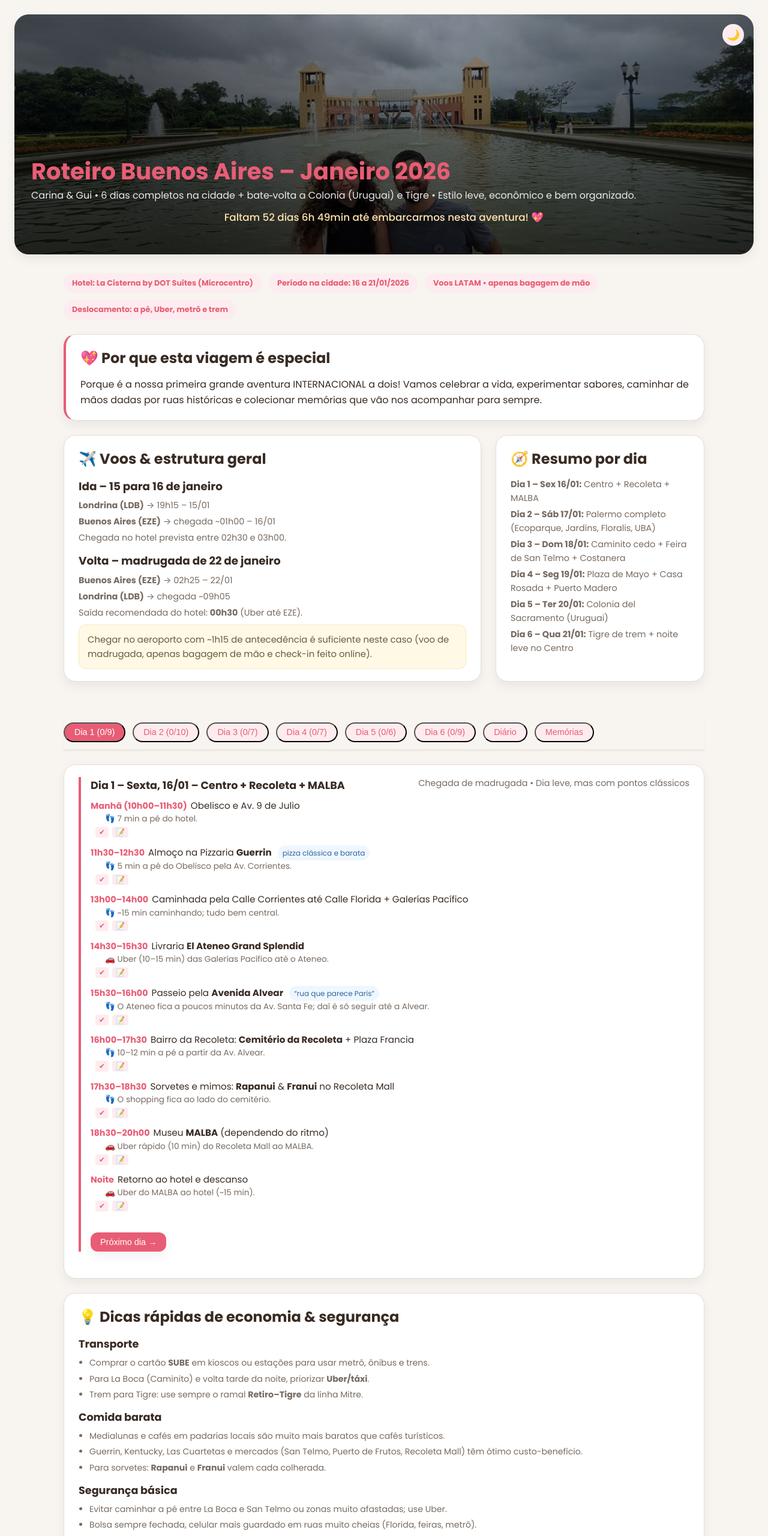
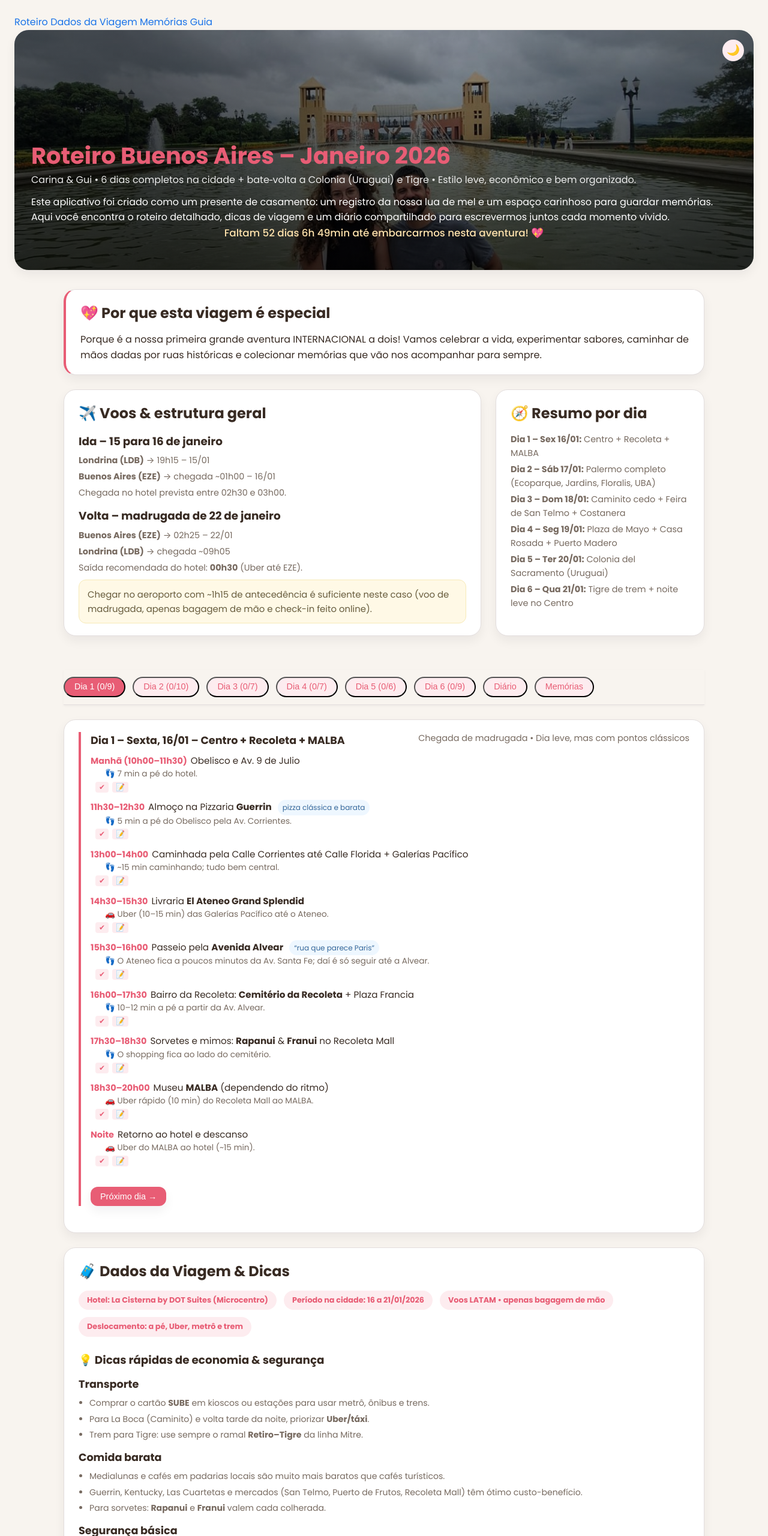
Before and after one commit to prof-guifonseca/luademel-memos, a website: page index.html in a window 1280 px wide. Shown: the top 2560 px of the page at 60% size. Drawn offline with Linux system fonts and the light colour scheme; no server answers.

Commit message:
Update index.html

```diff
--- a/index.html
+++ b/index.html
@@ -18,12 +18,24 @@
   <meta name="theme-color" content="#e85d75" />
 </head>
   <body>
+    <!-- Navegação principal do aplicativo. Este menu permite alternar entre as
+         seções principais: o roteiro (home), dados da viagem/dicas, memórias
+         compartilhadas e o guia autônoma. A navegação usa âncoras para
+         rolar até as respectivas seções da página. -->
+    <nav id="main-nav" class="main-nav">
+      <a href="#home" class="nav-link">Roteiro</a>
+      <a href="#trip-data" class="nav-link">Dados da Viagem</a>
+      <a href="#tab-list" class="nav-link" id="memories-link">Memórias</a>
+      <a href="#guide" class="nav-link">Guia</a>
+    </nav>
+
     <!-- Hero section with our photo and trip overview. The image file
          ca-e-gui.jpg should live in the same directory as this HTML. Feel free
          to replace it with your own photo (keep the file name if you like).
          This hero sets the tone for the page and contains the title,
-         subtitle and countdown to the trip. -->
-    <header class="hero">
+         subtitle and countdown to the trip. The id "home" allows the
+         navigation link to scroll directly to esta seção. -->
+    <header class="hero" id="home">
       <!-- User supplied photo rendered via a responsive picture element. A modern
            WebP version is preferred with JPEG fallback for older browsers. -->
       <picture>
@@ -38,6 +50,14 @@
         <p class="subtitle">
           Carina &amp; Gui • 6 dias completos na cidade + bate‑volta a Colonia (Uruguai) e Tigre • Estilo leve, econômico e bem organizado.
         </p>
+        <!-- Breve descrição do propósito do app. Este texto dá contexto ao
+             visitante de que este site é um presente romântico, um registro
+             da lua de mel e um espaço para guardar memórias em casal. -->
+        <p class="app-description">
+          Este aplicativo foi criado como um presente de casamento: um registro da nossa lua de mel e um espaço carinhoso para
+          guardar memórias. Aqui você encontra o roteiro detalhado, dicas de viagem e um diário compartilhado para escrevermos juntos
+          cada momento vivido.
+        </p>
         <div id="countdown-container" class="countdown">
           Faltam <span id="countdown"></span> até embarcarmos nesta aventura! 💖
         </div>
@@ -49,13 +69,6 @@
          principal logo após o resumo geral.  -->
 
     <div class="page">
-
-    <div class="badge-row">
-      <span class="badge">Hotel: La Cisterna by DOT Suites (Microcentro)</span>
-      <span class="badge">Período na cidade: 16 a 21/01/2026</span>
-      <span class="badge">Voos LATAM • apenas bagagem de mão</span>
-      <span class="badge">Deslocamento: a pé, Uber, metrô e trem</span>
-    </div>
 
     <!-- Seção destacando porque a viagem é especial -->
     <section class="card special-trip">
@@ -431,23 +444,41 @@
       </div>
     </div>
 
-    <!-- Dicas finais -->
-    <div class="card tips-card">
-      <h2>💡 Dicas rápidas de economia &amp; segurança</h2>
+    <!-- As dicas rápidas foram movidas para a seção "Dados da Viagem" abaixo -->
+
+    <!-- Diário de bordo (será populado dinamicamente via script.js). Se não houver
+         nenhuma nota registrada, esta seção permanecerá oculta. -->
+    <section id="diary" class="card diary-section hidden">
+      <h2>📖 Diário de bordo</h2>
+      <p class="subtitle">Aqui ficam registradas as nossas notas e memórias ao longo da viagem.</p>
+      <div id="diary-list"></div>
+    </section>
+
+    <!-- Dados da viagem e dicas gerais. Esta seção contém as informações
+         básicas da viagem (hotel, datas, voos, deslocamento) e as dicas
+         rápidas de economia e segurança originalmente exibidas na home. -->
+    <section id="trip-data" class="card trip-data">
+      <h2>🧳 Dados da Viagem &amp; Dicas</h2>
+      <div class="badge-row">
+        <span class="badge">Hotel: La Cisterna by DOT Suites (Microcentro)</span>
+        <span class="badge">Período na cidade: 16 a 21/01/2026</span>
+        <span class="badge">Voos LATAM • apenas bagagem de mão</span>
+        <span class="badge">Deslocamento: a pé, Uber, metrô e trem</span>
+      </div>
+      <div class="tips-content">
+        <h3>💡 Dicas rápidas de economia &amp; segurança</h3>
         <div class="section-title">Transporte</div>
         <ul class="tips-list">
           <li>Comprar o cartão <strong>SUBE</strong> em kioscos ou estações para usar metrô, ônibus e trens.</li>
           <li>Para La Boca (Caminito) e volta tarde da noite, priorizar <strong>Uber/táxi</strong>.</li>
           <li>Trem para Tigre: use sempre o ramal <strong>Retiro–Tigre</strong> da linha Mitre.</li>
         </ul>
-
         <div class="section-title">Comida barata</div>
         <ul class="tips-list">
           <li>Medialunas e cafés em padarias locais são muito mais baratos que cafés turísticos.</li>
           <li>Guerrin, Kentucky, Las Cuartetas e mercados (San Telmo, Puerto de Frutos, Recoleta Mall) têm ótimo custo-benefício.</li>
           <li>Para sorvetes: <strong>Rapanui</strong> e <strong>Franui</strong> valem cada colherada.</li>
         </ul>
-
         <div class="section-title">Segurança básica</div>
         <ul class="tips-list">
           <li>Evitar caminhar a pé entre La Boca e San Telmo ou zonas muito afastadas; use Uber.</li>
@@ -455,13 +486,16 @@
           <li>Levar sempre uma cópia digital dos documentos e do seguro-viagem.</li>
         </ul>
       </div>
+    </section>
 
-    <!-- Diário de bordo (será populado dinamicamente via script.js). Se não houver
-         nenhuma nota registrada, esta seção permanecerá oculta. -->
-    <section id="diary" class="card diary-section hidden">
-      <h2>📖 Diário de bordo</h2>
-      <p class="subtitle">Aqui ficam registradas as nossas notas e memórias ao longo da viagem.</p>
-      <div id="diary-list"></div>
+    <!-- Guia autônoma. Esta seção apresenta orientações gerais sobre como usar
+         o aplicativo. Concentre aqui as dicas de navegação, marcação de
+         atividades e demais informações que não pertencem ao roteiro ou aos
+         dados da viagem. -->
+    <section id="guide" class="card guide-section">
+      <h2>📘 Guia Autônoma</h2>
+      <p>Esta seção reúne orientações gerais sobre como usar o aplicativo: como navegar entre os dias do roteiro, marcar atividades como concluídas e adicionar notas pessoais. Leia estas dicas antes de começar e volte aqui sempre que tiver dúvidas.</p>
+      <!-- Conteúdo adicional do guia pode ser inserido aqui no futuro -->
     </section>
   </div>
 
```
Lines whose indentation alone changed are shown as unchanged.
